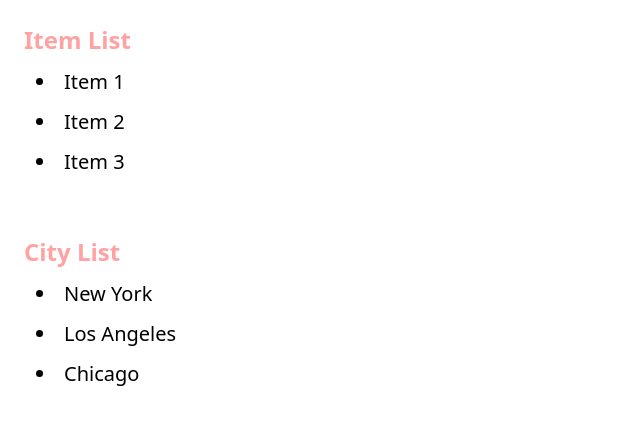
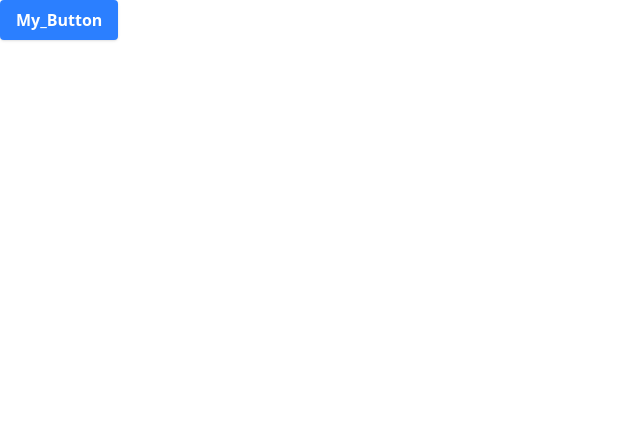
Before and after one commit to nazmulh24/React_Basic, a React (Vite) app: page / in a window 1280 px wide. Shown: the top 424 px of the page, without its empty margins (0-640 px from the left). Built offline with nearby package versions, Linux system fonts and the light colour scheme.

Commit message:
28.10 Creating a Reusable Button Component

```diff
--- a/src/App.jsx
+++ b/src/App.jsx
@@ -1,15 +1,17 @@
 // import "./App.css";
-import FirstComponent from "./components/FirstComponent";
-import List from "./components/List";
+import Button from "./components/Button";
 
 function App() {
-  const items = ["Item 1", "Item 2", "Item 3"];
-  const cities = ["New York", "Los Angeles", "Chicago"];
+  const handleClick = () => {
+    console.log("Button Clicked!");
+  };
 
   return (
     <>
-      <List items={items} heading="Item List" />
-      <List items={cities} heading="City List" />
+      {/* <Button handleClick={handleClick} /> */}
+      <Button handleClick={handleClick} >
+        My_Button
+      </Button>
     </>
   );
 }
--- /dev/null
+++ b/src/components/Button.jsx
@@ -0,0 +1,25 @@
+import React from "react";
+
+const Button = ({ handleClick, children, color = "primary" }) => {
+  const buttonColors = {
+    primary: "bg-blue-500 hover:bg-blue-600",
+    success: "bg-green-500 hover:bg-green-600",
+    danger: "bg-red-500 hover:bg-red-600",
+    info: "bg-teal-500 hover:bg-teal-600",
+    warning: "bg-orange-500 hover:bg-orange-600",
+    alert: "bg-yellow-500 hover:bg-yellow-600",
+  };
+
+  return (
+    <div>
+      <button
+        onClick={handleClick}
+        className={`${buttonColors[color]} text-white font-bold py-2 px-4 rounded shadow`}
+      >
+        {children || "Click Me"}
+      </button>
+    </div>
+  );
+};
+
+export default Button;
```
